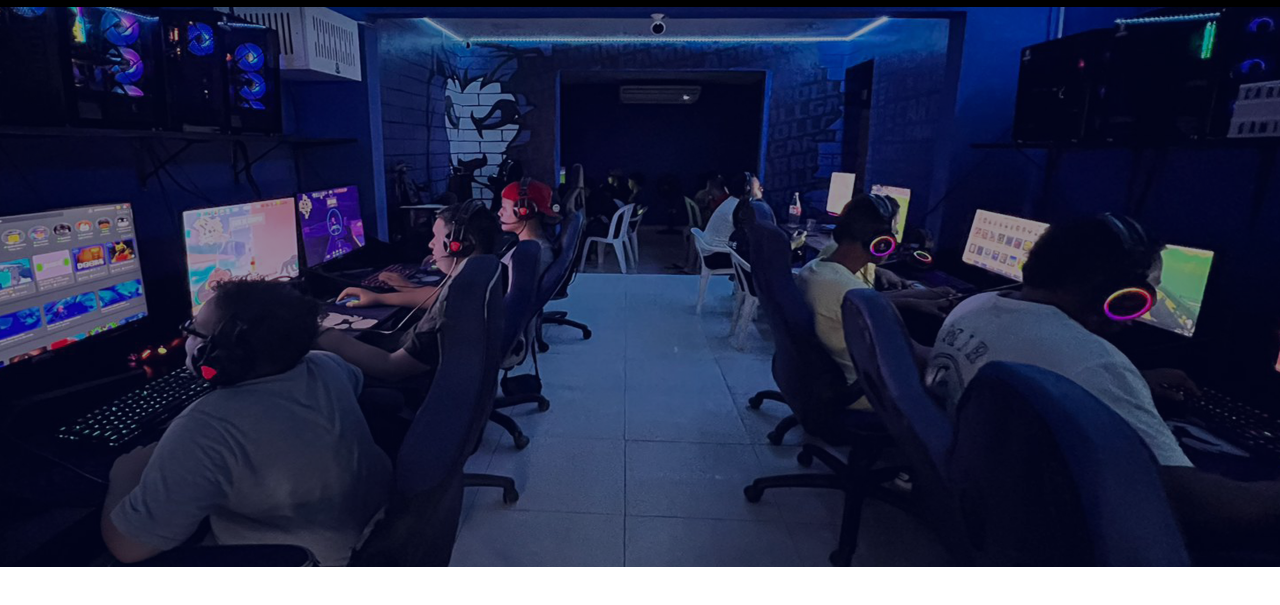
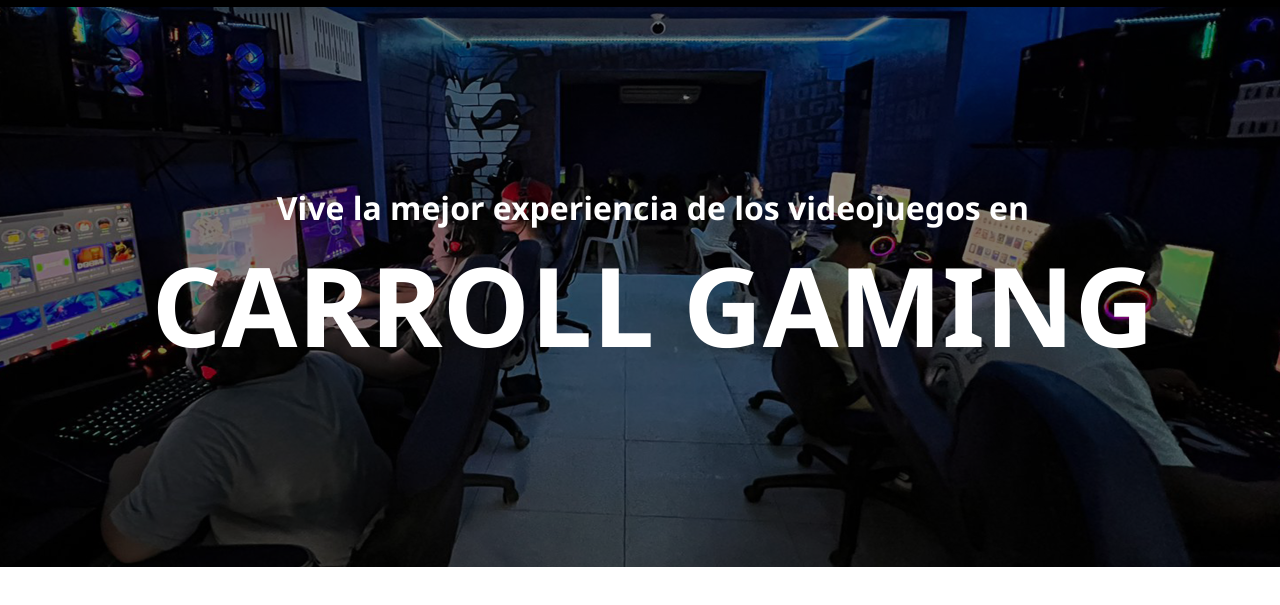
Before and after one commit to Arnovis27/Landing_Page_Carrol, a plain HTML site: page index.html in a window 1280 px wide. Shown: the part 73-678 px from the top of the page. Drawn offline with Linux system fonts and the light colour scheme.

Commit message:
Agregando mensaje principal

```diff
--- a/index.html
+++ b/index.html
@@ -22,7 +22,10 @@
 
     <section>
       <div class="principal">
-
+        <div class="centrado">
+          <h2>Vive la mejor experiencia de los videojuegos en</h2>
+          <h1>CARROLL GAMING</h1>
+        </div>
       </div>
     </section>
 
--- a/styles.css
+++ b/styles.css
@@ -36,12 +36,25 @@ html *{
     background-size: cover; /* Asegura que la imagen cubra todo el contenedor */
     background-position: center; /* Centra la imagen */
     background-repeat: no-repeat; /* Evita que la imagen se repita */
+    background-color: rgba(0, 0, 0, 0.5); /* Color oscuro encima */
+    background-blend-mode: multiply; /* Mezcla el color con la imagen */
 }
 
-.principal::after {
-    content: "";
-    position: absolute;
-    width: 100%;
-    height: 35rem;
-    background-color: rgb(4 8 63 / 0.40) /* Ajusta la transparencia */
+.centrado{
+    padding-top: 14%;
+    width: 80%;
+    height: 50%;
+    margin-left: 11%;
 }
+
+h2 {
+    color: white;
+    text-align: center;
+    font-size: 32px;
+}
+
+h1 {
+    color: white;
+    text-align: center;
+    font-size: 110px;
+}
```
